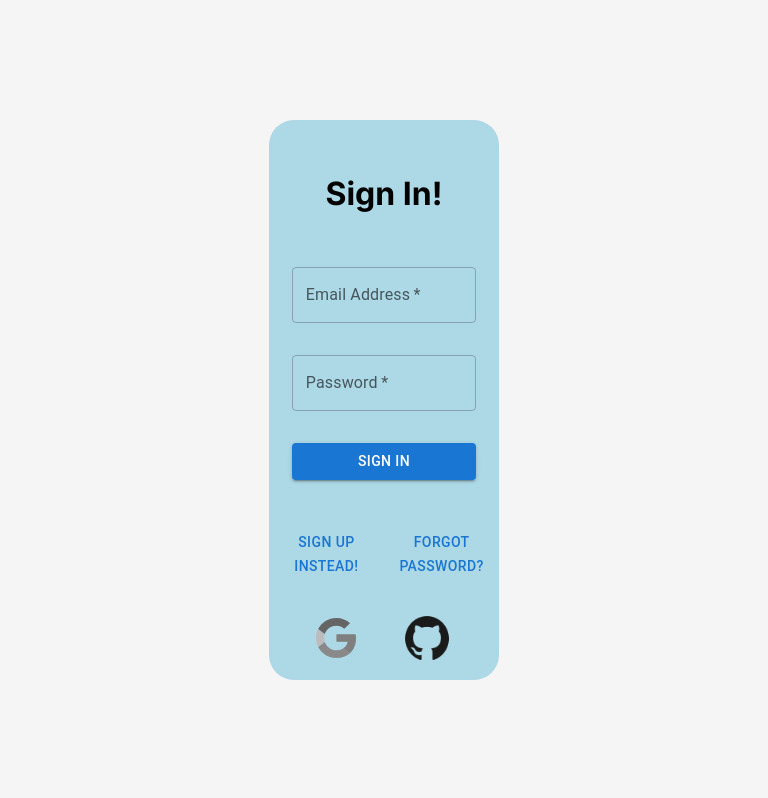
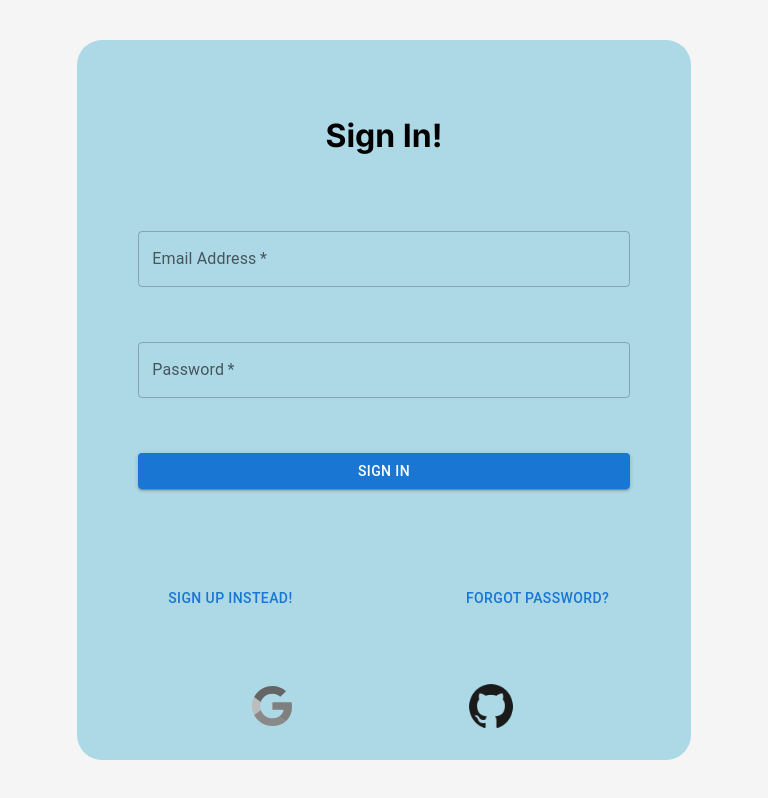
Before and after one commit to ziadmhassan/STEM-101, a Next.js app: page / in a window 768 px wide. Built offline with nearby package versions, Linux system fonts and the light colour scheme.

Commit message:
modified css

```diff
--- a/src/app/globals.css
+++ b/src/app/globals.css
@@ -13,11 +13,11 @@
   justify-content: center;
   align-items: center;
 }
-
+@media screen and (min-width: 768px) {
   .form {
     background-color: lightblue;
-  height: 70%;
-  width:  30%;
+    height: 42.5rem ;
+    width:  30rem;
 
     border-radius: 25px;
 
@@ -28,6 +28,25 @@
 
     position: relative;
   }
+}
+
+@media screen and (max-width: 768px) {
+  .form {
+    background-color: lightblue;
+    height: 90% ;
+    width:  80%;
+
+    border-radius: 25px;
+
+    display: flex;
+    flex-direction: column;
+    justify-content: center;
+    align-items: center;
+
+    position: relative;
+  }
+}
+
 
 .formtop{
   height: 70%;
```
Lines whose indentation alone changed are shown as unchanged.
